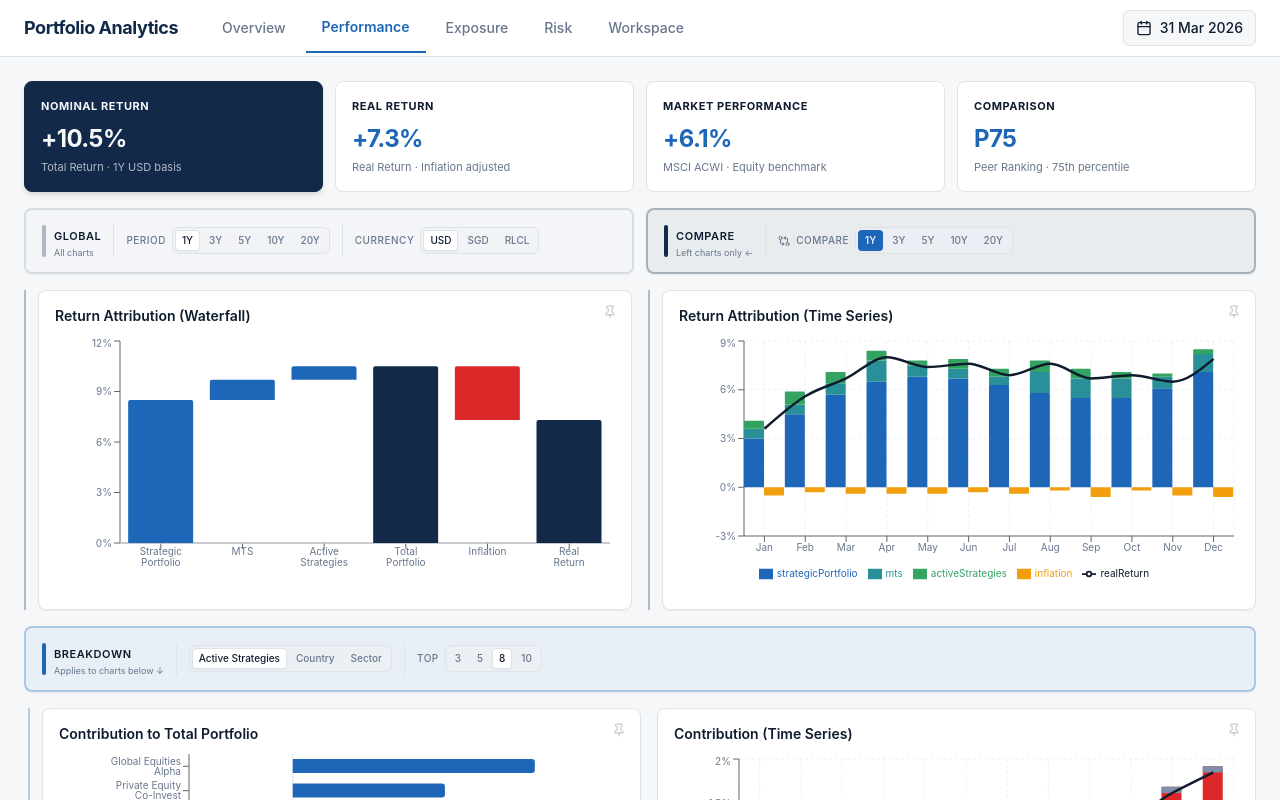
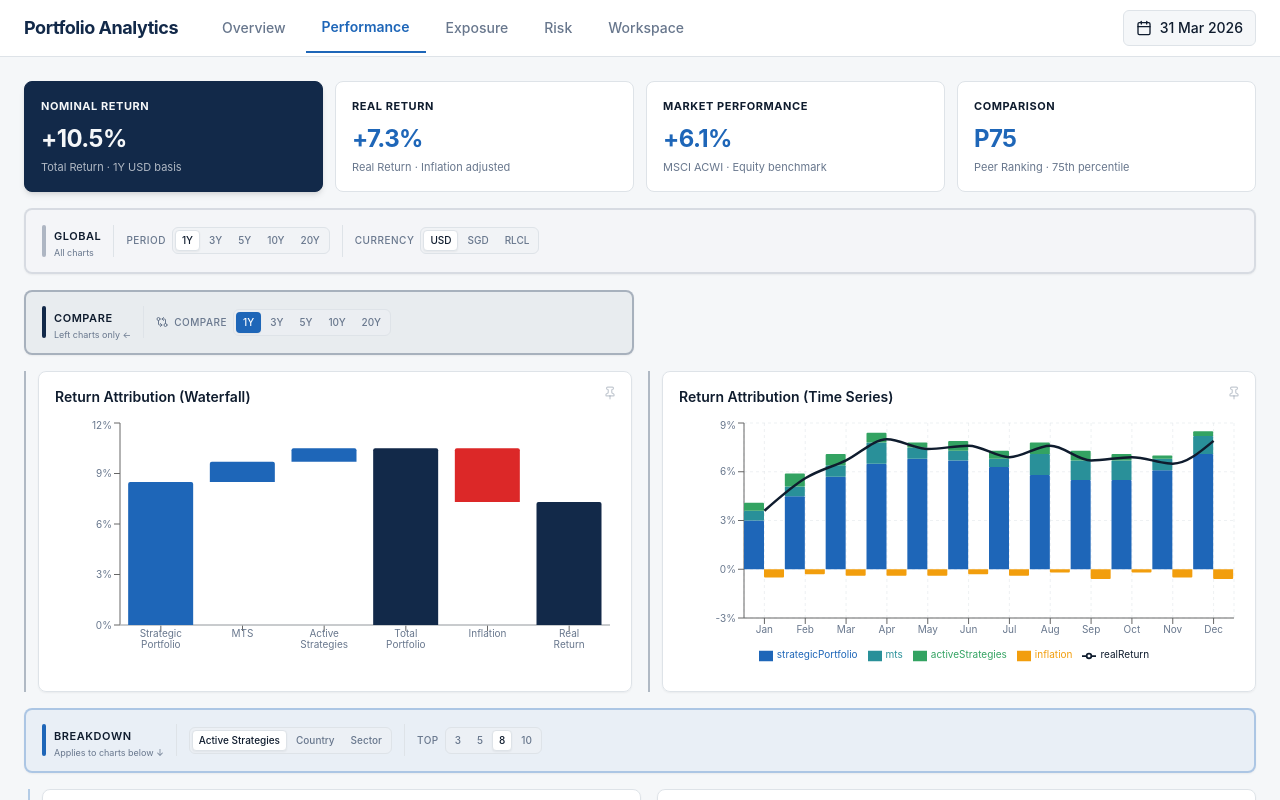
Before and after one commit to poohlie/vision3, a React (Vite) app: page /performance in a window 1280 px wide. Shown: the top 800 px of the page. Built offline with nearby package versions, Linux system fonts and the light colour scheme; the HTML template or start-up script is replaced by a standard one.

Commit message:
Refined global controls width

```diff
--- a/src/pages/Performance.tsx
+++ b/src/pages/Performance.tsx
@@ -75,9 +75,7 @@ export default function Performance() {
         ))}
       </div>
 
-      {/* Scoped control cards */}
-      <div className={cn('grid gap-3', isNominal ? 'grid-cols-2' : 'grid-cols-1')}>
-        {/* Period + Currency — all charts (single box) */}
+      {/* Global controls — full width */}
       <div className="rounded-lg border-2 border-muted-foreground/20 bg-muted/30 px-4 py-3 shadow-sm">
         <div className="flex items-center gap-3">
           <div className="flex items-center gap-2 shrink-0">
@@ -100,8 +98,9 @@ export default function Performance() {
         </div>
       </div>
 
-        {/* Compare (Nominal Return only) */}
+      {/* Compare — left half only (Nominal Return only) */}
       {isNominal && (
+        <div className="grid grid-cols-2 gap-3">
           <div className="rounded-lg border-2 border-primary/30 bg-primary/5 px-4 py-3 shadow-sm">
             <div className="flex items-center gap-3">
               <div className="flex items-center gap-2 shrink-0">
@@ -115,8 +114,9 @@ export default function Performance() {
               <TimespanMultiSelect selected={filters.compareTimespans} onChange={v => set({ compareTimespans: v })} />
             </div>
           </div>
+          <div /> {/* empty right half */}
+        </div>
       )}
-      </div>
 
       {/* Tab content */}
       {sub === 'Nominal Return' && <PortfolioPerformance filters={filters} />}
```
Lines whose indentation alone changed are shown as unchanged.
